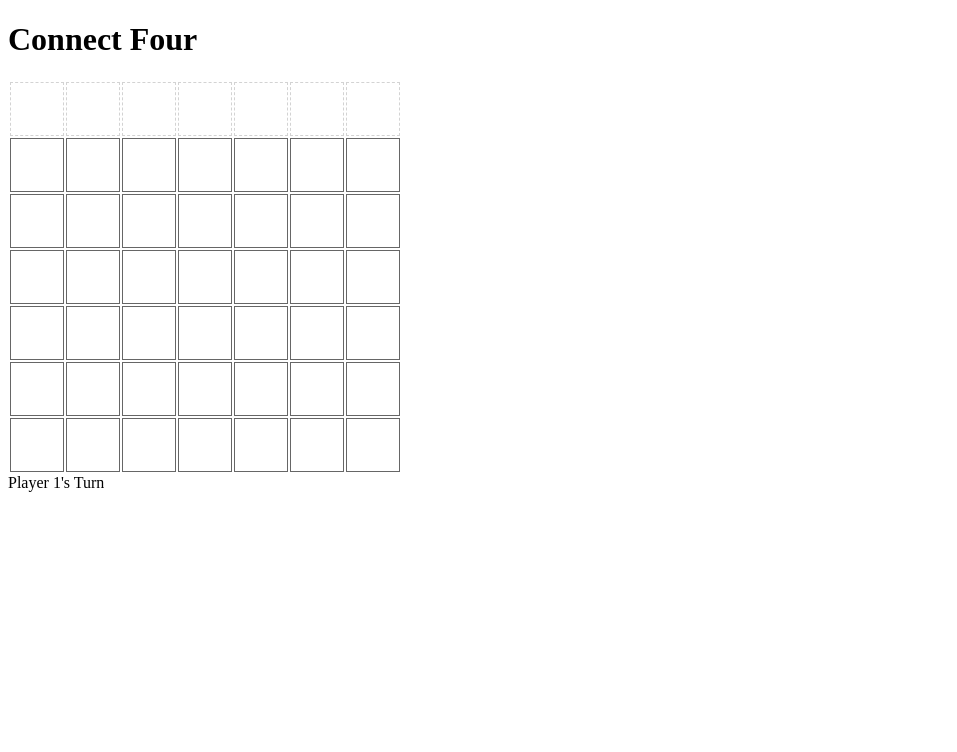
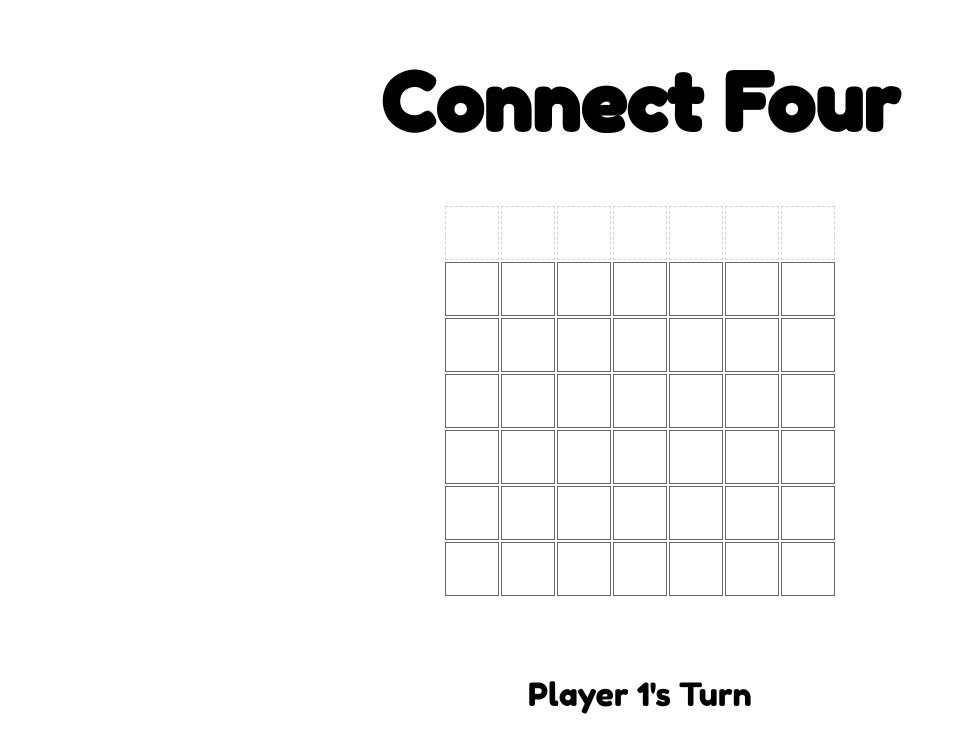
Before and after one commit to TaraDenniston/connect-four, a plain HTML site: page index.html in a window 1280 px wide. Shown: the whole page, without its empty margins (0-957 px from the left). Drawn offline with Linux system fonts and the light colour scheme.

Commit message:
style updates

```diff
--- a/connect4.css
+++ b/connect4.css
@@ -1,3 +1,38 @@
+h1 {
+  font-family: 'Fredoka One', cursive;
+  text-align: center;
+  font-size: 5rem;
+}
+
+#text-container {
+  width: 100%;
+  height: 12rem;
+  display: flex;
+  justify-content: center;
+  align-content: center;
+  flex-wrap: wrap;
+}
+
+#text1, #text2 {
+  width: 100%;
+  font-family: 'Fredoka One', cursive;
+  text-align: center;
+}
+
+#text1 {
+  font-size: 2rem;
+}
+
+#text2 {
+  font-size: 1.5rem;
+}
+
+#game {
+  width: 100%;
+  display: flex;
+  justify-content: center;
+}
+
 /* game board table */
 
 #board td {
```
